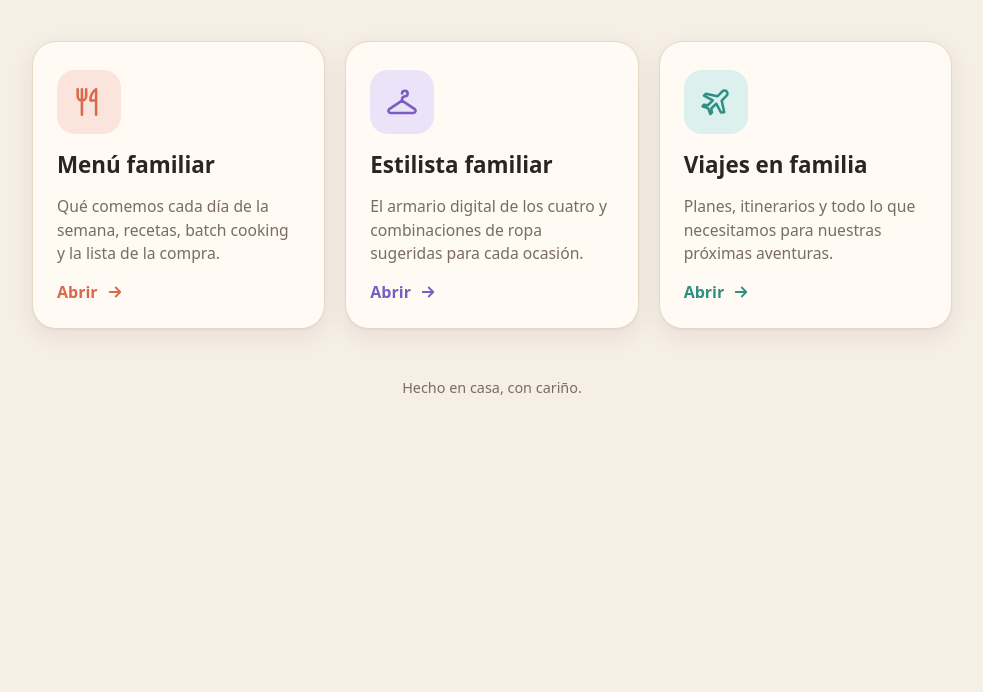
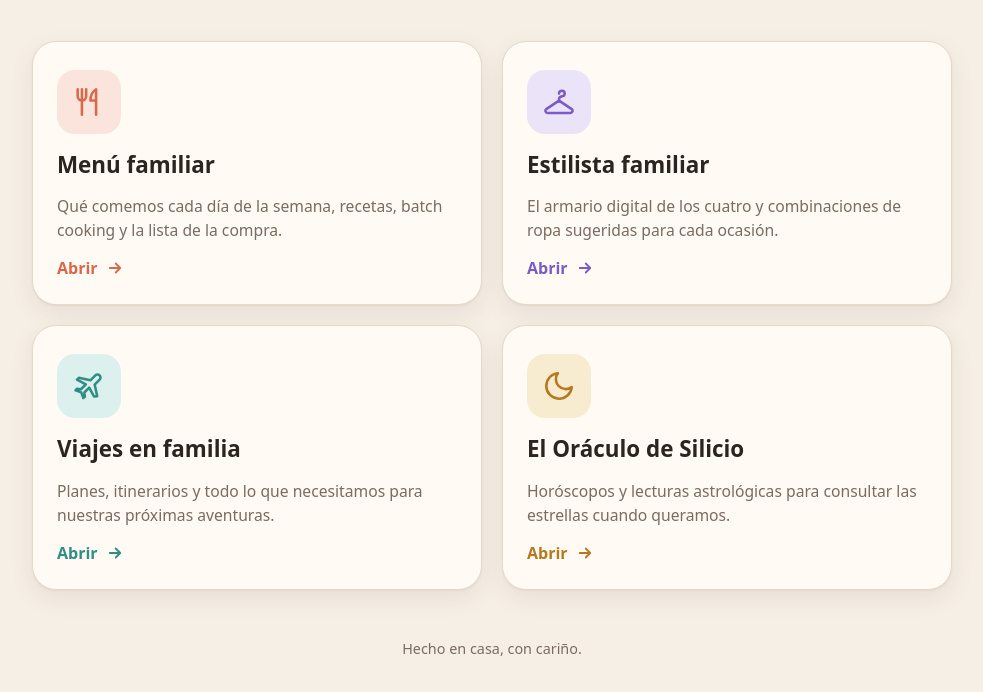
Before and after one commit to Dgvillarroel/family-landing, a website: page index.html in a window 1280 px wide. Shown: the part 186-878 px from the top of the page, without its empty margins (148-1131 px from the left). Before the commit the page ends 800 px from the top, so only its background shows below. Drawn offline with Linux system fonts and the light colour scheme.

Commit message:
Enlaces en pestaña nueva y añadir El Oráculo de Silicio

```diff
--- a/index.html
+++ b/index.html
@@ -18,6 +18,7 @@
     --c1: #d9694a; --c1s: #fbe4dc;
     --c2: #7a5cc4; --c2s: #ebe3f8;
     --c3: #2f8f83; --c3s: #dcf1ee;
+    --c4: #b7791f; --c4s: #f8ecd0;
   }
   @media (prefers-color-scheme: dark) {
     :root {
@@ -26,6 +27,7 @@
       --c1: #f08a6c; --c1s: #3d2620;
       --c2: #a58ce6; --c2s: #2c2440;
       --c3: #52c1b3; --c3s: #1b3532;
+      --c4: #e6b450; --c4s: #3a2f16;
     }
   }
   * { box-sizing: border-box; margin: 0; }
@@ -44,7 +46,7 @@
   h1 span { color: var(--c1); }
   .sub { color: var(--muted); margin-top: 12px; font-size: 1.1rem; }
 
-  .grid { display: grid; gap: 20px; grid-template-columns: repeat(auto-fit, minmax(260px, 1fr)); }
+  .grid { display: grid; gap: 20px; grid-template-columns: repeat(auto-fit, minmax(min(100%, 380px), 1fr)); }
   .card {
     --c: var(--c1); --cs: var(--c1s);
     display: flex; flex-direction: column; gap: 14px;
@@ -61,6 +63,7 @@
   .card.menu { --c: var(--c1); --cs: var(--c1s); }
   .card.estilo { --c: var(--c2); --cs: var(--c2s); }
   .card.viajes { --c: var(--c3); --cs: var(--c3s); }
+  .card.oraculo { --c: var(--c4); --cs: var(--c4s); }
   .icon {
     width: 64px; height: 64px; border-radius: 18px;
     background: var(--cs); color: var(--c);
@@ -86,7 +89,7 @@
   </header>
 
   <div class="grid">
-    <a class="card menu" href="https://menu-familiar-production.up.railway.app/">
+    <a class="card menu" href="https://menu-familiar-production.up.railway.app/" target="_blank" rel="noopener noreferrer">
       <div class="icon" aria-hidden="true">
         <svg viewBox="0 0 24 24"><path d="M7 3v8M4 3v5a3 3 0 0 0 6 0V3M7 11v10"/><path d="M17 21V3c-2.5 1.5-4 4.5-4 8h4"/></svg>
       </div>
@@ -95,7 +98,7 @@
       <span class="go">Abrir <svg viewBox="0 0 24 24"><path d="M5 12h14M13 6l6 6-6 6"/></svg></span>
     </a>
 
-    <a class="card estilo" href="https://estilista-familiar-production.up.railway.app/">
+    <a class="card estilo" href="https://estilista-familiar-production.up.railway.app/" target="_blank" rel="noopener noreferrer">
       <div class="icon" aria-hidden="true">
         <svg viewBox="0 0 24 24"><path d="M12 6a2 2 0 1 1 2 2c-1 .3-2 1-2 2v1"/><path d="M12 11 3 17a1.5 1.5 0 0 0 .9 2.7h16.2A1.5 1.5 0 0 0 21 17z"/></svg>
       </div>
@@ -104,7 +107,7 @@
       <span class="go">Abrir <svg viewBox="0 0 24 24"><path d="M5 12h14M13 6l6 6-6 6"/></svg></span>
     </a>
 
-    <a class="card viajes" href="https://travelfamilyapp-production.up.railway.app/">
+    <a class="card viajes" href="https://travelfamilyapp-production.up.railway.app/" target="_blank" rel="noopener noreferrer">
       <div class="icon" aria-hidden="true">
         <svg viewBox="0 0 24 24"><path d="M17.8 19.2 16 11l3.5-3.5a2.1 2.1 0 0 0-3-3L13 8 4.8 6.2 3.5 7.5l6.3 3.3-3.5 3.5-2.8-.4L2.5 15l4 1.5L8 20.5l1.1-1.1-.4-2.8 3.5-3.5 3.3 6.3z"/></svg>
       </div>
@@ -112,6 +115,15 @@
       <p>Planes, itinerarios y todo lo que necesitamos para nuestras próximas aventuras.</p>
       <span class="go">Abrir <svg viewBox="0 0 24 24"><path d="M5 12h14M13 6l6 6-6 6"/></svg></span>
     </a>
+    <a class="card oraculo" href="https://www.oraculodesilicio.com/" target="_blank" rel="noopener noreferrer">
+      <div class="icon" aria-hidden="true">
+        <svg viewBox="0 0 24 24"><path d="M21 12.8A9 9 0 1 1 11.2 3a7 7 0 0 0 9.8 9.8z"/></svg>
+      </div>
+      <h2>El Oráculo de Silicio</h2>
+      <p>Horóscopos y lecturas astrológicas para consultar las estrellas cuando queramos.</p>
+      <span class="go">Abrir <svg viewBox="0 0 24 24"><path d="M5 12h14M13 6l6 6-6 6"/></svg></span>
+    </a>
+
   </div>
 
   <footer>Hecho en casa, con cariño.</footer>
```
